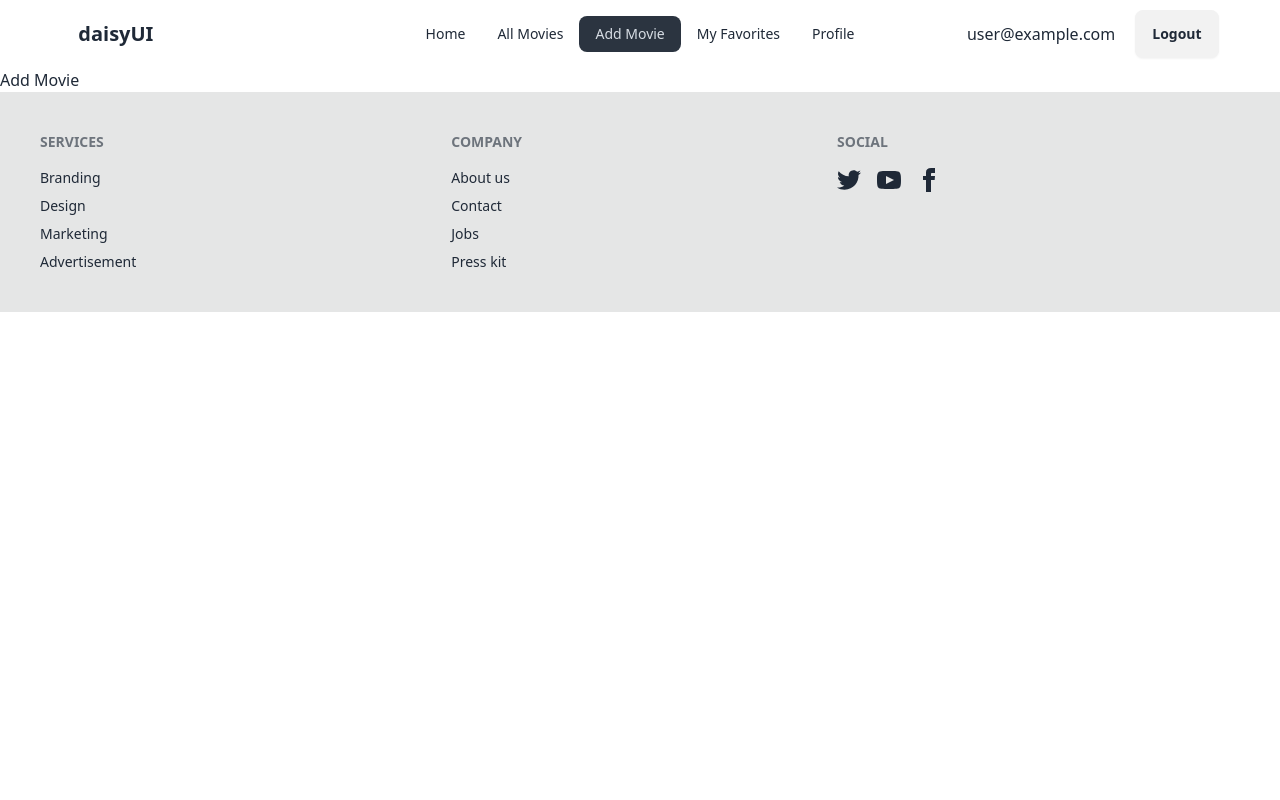
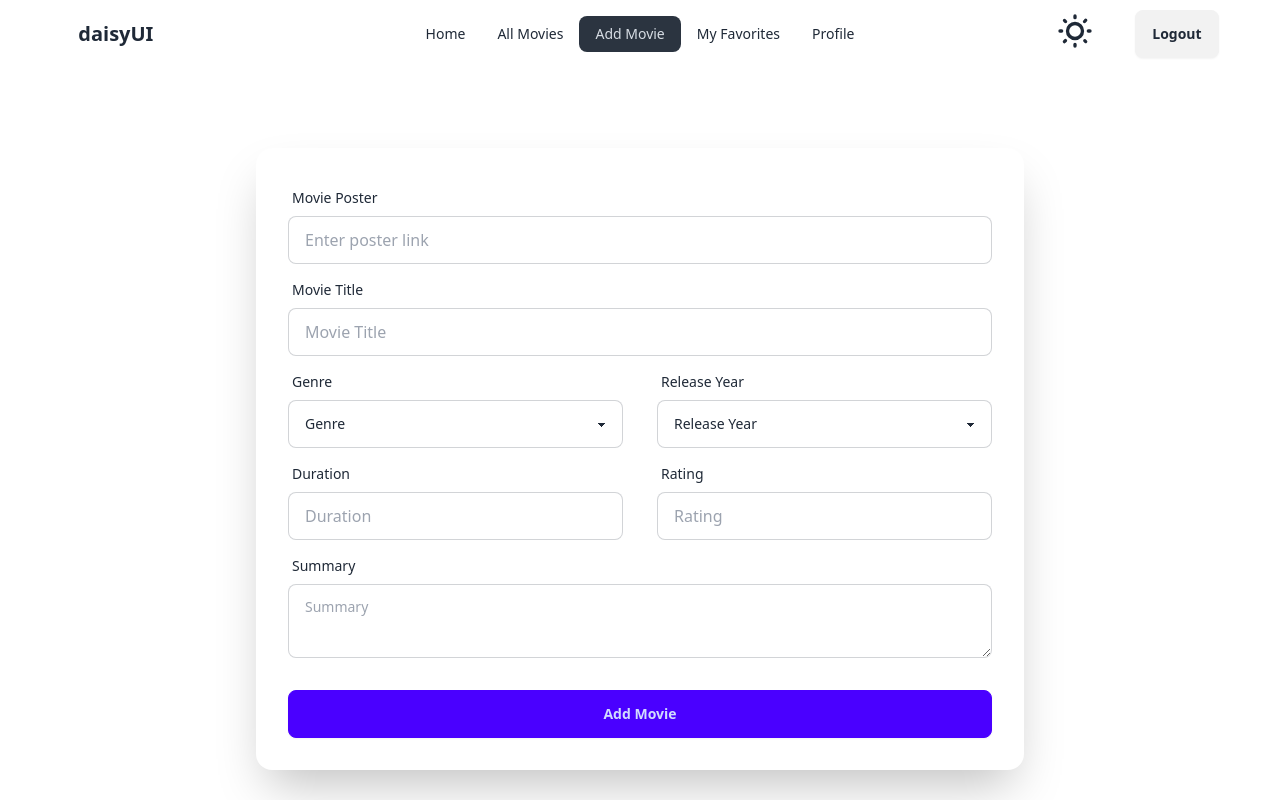
Before and after one commit to musfikanoni/MovieHub-Client, a React (Vite) app: page /addmovie in a window 1280 px wide. Shown: the top 800 px of the page. Built offline with nearby package versions, Linux system fonts and the light colour scheme; no server answers; sample sign-in values are in the browser's storage.

Commit message:
Add movie form

```diff
--- a/src/components/AddMovie/AddMovie.jsx
+++ b/src/components/AddMovie/AddMovie.jsx
@@ -1,9 +1,114 @@
 import React from 'react';
+import Swal from 'sweetalert2';
 
 const AddMovie = () => {
+
+    const handleAddMovie = e => {
+        e.preventDefault()
+        const form = e.target;
+        const poster = form.poster.value;
+        const title = form.title.value;
+        const genre = form.genre.value;
+        const year = form.year.value;
+        const duration = form.duration.value;
+        const rating = form.rating.value;
+        const summary = form.summary.value;
+        const newMovie = {poster, title, genre, year, duration, rating, summary};
+        console.log(newMovie);
+
+        //send data to the server
+        fetch('http://localhost:5000/movie', {
+            method: 'POST',
+            headers: {
+                'content-type': 'application/json'
+            },
+            body: JSON.stringify(newMovie)
+        })
+        .then(res => res.json())
+        .then(data => {
+            console.log(data);
+            if(data.insertedId){
+                Swal.fire({
+                    title: 'Success!',
+                    text: 'Movie added successfully',
+                    icon: 'success',
+                    confirmButtonText: 'Cool'
+                  })
+            }
+        })
+    }
+
     return (
-        <div>
-            Add Movie
+        <div className='flex justify-center py-20'>
+            <div className="card bg-base-100 w-full lg:max-w-3xl md:max-w-xl max-w-sm shrink-0 shadow-2xl">
+                <div className="flex gap-10 ">
+                    <form onSubmit={handleAddMovie} className="card-body">
+                        <div className="form-control">
+                            <label className="label">
+                                <span className="label-text">Movie Poster</span>
+                            </label>
+                            <input type="text" name='poster' placeholder="Enter poster link" className="input input-bordered" required />
+                        </div>
+                        <div className="form-control">
+                            <label className="label">
+                                <span className="label-text">Movie Title</span>
+                            </label>
+                            <input type="text" name='title' placeholder="Movie Title" className="input input-bordered" required />
+                        </div>
+                        <div className="form-control">
+                            <div className="flex justify-between">
+                                <div>
+                                    <label className="label">
+                                        <span className="label-text">Genre</span>
+                                    </label>
+                                    <select name='genre' className="select select-bordered lg:w-[335px] md:w-[240px] w-[145px] max-w-sm">
+                                        <option disabled selected>Genre</option>
+                                        <option>comedy</option>
+                                        <option>drama</option>
+                                        <option>horror</option>
+                                        <option>action</option>
+                                    </select>
+                                </div>
+                                <div>
+                                    <label className="label">
+                                        <span className="label-text">Release Year</span>
+                                    </label>
+                                    <select name='year' className="select select-bordered lg:w-[335px] md:w-[240px] w-[145px] max-w-sm">
+                                        <option disabled selected>Release Year</option>
+                                        <option>2024</option>
+                                        <option>2023</option>
+                                        <option>2022</option>
+                                        <option>2021</option>
+                                    </select>
+                                </div>
+                            </div>
+                        </div>
+                        <div className="flex justify-between">
+                            <div className="form-control">
+                                <label className="label">
+                                    <span className="label-text">Duration</span>
+                                </label>
+                                <input type="number" name='duration' placeholder="Duration" className="lg:w-[335px] md:w-[240px] w-[145px] max-w-sm input input-bordered" required />
+                            </div><div className="form-control">
+                                <label className="label">
+                                    <span className="label-text">Rating</span>
+                                </label>
+                                <input type="number" name='rating' placeholder="Rating" className="lg:w-[335px] md:w-[240px] w-[145px] max-w-sm input input-bordered" required />
+                            </div>
+                        </div>
+                        <div className="form-control">
+                            <label className="label">
+                                <span className="label-text">Summary</span>
+                            </label>
+                            <textarea name='summary' className="textarea textarea-bordered" placeholder="Summary"></textarea>
+                        </div>
+                        <div className="form-control mt-6">
+                            {/* <input type="submit" className='btn btn-primary' value="Add Movie" /> */}
+                            <button className='btn btn-primary'>Add Movie</button>
+                        </div>
+                    </form>
+                </div>
+            </div>
         </div>
     );
 };
--- a/src/components/AllMovies/AllMovies.jsx
+++ b/src/components/AllMovies/AllMovies.jsx
@@ -1,9 +1,19 @@
 import React from 'react';
+import { useLoaderData } from 'react-router-dom';
+import MovieCard from '../MovieCard/MovieCard';
 
 const AllMovies = () => {
+
+    const movies = useLoaderData();
     return (
         <div>
-            <h1>All Movies</h1>
+            <h1>All Movies: {movies.length}</h1>
+            {
+                movies.map(movie => <MovieCard
+                 key={movie._id}
+                 movie = {movie}>
+                </MovieCard>)
+            }
         </div>
     );
 };
--- a/src/components/Layout/Layout.jsx
+++ b/src/components/Layout/Layout.jsx
@@ -2,11 +2,13 @@ import React from 'react';
 import NavBar from '../NavBar/NavBar';
 import { Outlet } from 'react-router-dom';
 import Footer from '../Footer/Footer';
+import Theme from '../Theme/Theme';
 
 const Layout = () => {
     return (
         <div>
            <NavBar></NavBar>
+           <Theme></Theme>
            <Outlet></Outlet>
            <Footer></Footer>
         </div>
--- /dev/null
+++ b/src/components/MovieCard/MovieCard.jsx
@@ -0,0 +1,15 @@
+import React from 'react';
+
+const MovieCard = ({movie}) => {
+
+    const {poster, title, genre, year, duration, rating, summary} = movie;
+    return (
+            <div className="flex justify-between">
+                <div className="grid lg:grid-cols-3">
+                <h1>ho</h1>
+            </div>
+            </div>
+    );
+};
+
+export default MovieCard;
--- a/src/components/NavBar/NavBar.jsx
+++ b/src/components/NavBar/NavBar.jsx
@@ -15,8 +15,7 @@ const NavBar = () => {
     const links = <>
         <li><NavLink to="/">Home</NavLink></li>
         <li><NavLink to="/allmovies">All Movies</NavLink></li>
-        {/* <li><NavLink to="/login">Login</NavLink></li>
-        <li><NavLink to="/register">Ragister</NavLink></li> */}
+        {/* <li><NavLink to="/register">Ragister</NavLink></li> */}
         {/* <li><NavLink to="/addmovie">Add Movie</NavLink></li>
         <li><NavLink to="/myfavorite">Add Movie</NavLink></li> */}
 
@@ -62,10 +61,34 @@ const NavBar = () => {
                     </ul>
                 </div>
                 <div className="navbar-end gap-5">
+                    <div>
+                        <label className="swap swap-rotate">
+                            {/* this hidden checkbox controls the state */}
+                            <input type="checkbox" className="theme-controller" value="synthwave" />
+
+                            {/* sun icon */}
+                            <svg
+                                className="swap-off h-10 w-10 fill-current"
+                                xmlns="http://www.w3.org/2000/svg"
+                                viewBox="0 0 24 24">
+                                <path
+                                d="M5.64,17l-.71.71a1,1,0,0,0,0,1.41,1,1,0,0,0,1.41,0l.71-.71A1,1,0,0,0,5.64,17ZM5,12a1,1,0,0,0-1-1H3a1,1,0,0,0,0,2H4A1,1,0,0,0,5,12Zm7-7a1,1,0,0,0,1-1V3a1,1,0,0,0-2,0V4A1,1,0,0,0,12,5ZM5.64,7.05a1,1,0,0,0,.7.29,1,1,0,0,0,.71-.29,1,1,0,0,0,0-1.41l-.71-.71A1,1,0,0,0,4.93,6.34Zm12,.29a1,1,0,0,0,.7-.29l.71-.71a1,1,0,1,0-1.41-1.41L17,5.64a1,1,0,0,0,0,1.41A1,1,0,0,0,17.66,7.34ZM21,11H20a1,1,0,0,0,0,2h1a1,1,0,0,0,0-2Zm-9,8a1,1,0,0,0-1,1v1a1,1,0,0,0,2,0V20A1,1,0,0,0,12,19ZM18.36,17A1,1,0,0,0,17,18.36l.71.71a1,1,0,0,0,1.41,0,1,1,0,0,0,0-1.41ZM12,6.5A5.5,5.5,0,1,0,17.5,12,5.51,5.51,0,0,0,12,6.5Zm0,9A3.5,3.5,0,1,1,15.5,12,3.5,3.5,0,0,1,12,15.5Z" />
+                            </svg>
+
+                            {/* moon icon */}
+                            <svg
+                                className="swap-on h-10 w-10 fill-current"
+                                xmlns="http://www.w3.org/2000/svg"
+                                viewBox="0 0 24 24">
+                                <path
+                                d="M21.64,13a1,1,0,0,0-1.05-.14,8.05,8.05,0,0,1-3.37.73A8.15,8.15,0,0,1,9.08,5.49a8.59,8.59,0,0,1,.25-2A1,1,0,0,0,8,2.36,10.14,10.14,0,1,0,22,14.05,1,1,0,0,0,21.64,13Zm-9.5,6.69A8.14,8.14,0,0,1,7.08,5.22v.27A10.15,10.15,0,0,0,17.22,15.63a9.79,9.79,0,0,0,2.1-.22A8.11,8.11,0,0,1,12.14,19.73Z" />
+                            </svg>
+                        </label>
+                    </div>
                     {
                         user ?
                         <>
-                        <span>{user.email}</span>
+                        <span>{user.photo}</span>
                         <a onClick={handleSignOut} className="btn">Logout</a>
                         </> :
                         <div className='gap-5'>
--- a/src/components/Register/Register.jsx
+++ b/src/components/Register/Register.jsx
@@ -13,6 +13,7 @@ const Register = () => {
     const handleRegister = e => {
         e.preventDefault()
         const name = e.target.name.value;
+        const photo = e.target.photo.value;
         const email = e.target.email.value;
         const password = e.target.password.value;
         console.log('form login', email, password);
@@ -39,7 +40,7 @@ const Register = () => {
             setSuccess(true);
             e.target.reset();
             navigate('/');
-            const newUser = { name, email }
+            const newUser = { name, email, photo }
 
             //save new user
             fetch('http://localhost:5000/users', {
--- /dev/null
+++ b/src/components/Theme/Theme.jsx
@@ -0,0 +1,11 @@
+import React from 'react';
+
+const Theme = () => {
+    return (
+        <div>
+
+        </div>
+    );
+};
+
+export default Theme;
```
Also changed, not shown: src/components/Login/Login.jsx (+15 -2 lines), src/main.jsx (+7 -3 lines), src/providers/AuthProvider.jsx (+7 -8 lines). Lines whose indentation alone changed are shown as unchanged.
